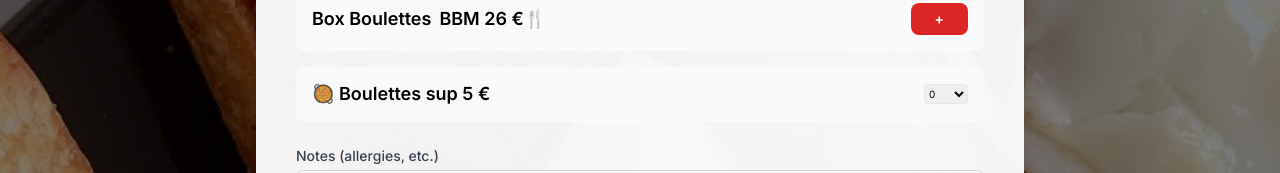
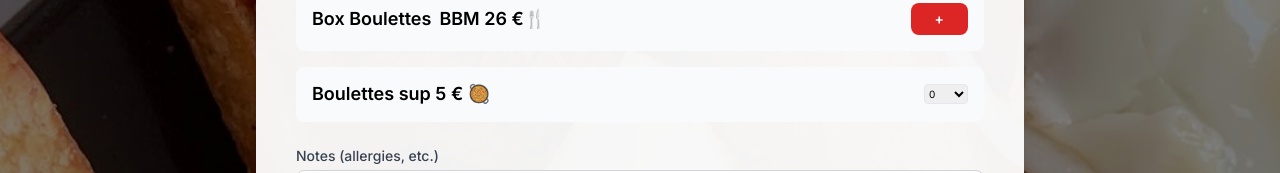
Before and after one commit to jimeye/mekboubaV2, a Next.js app: page /reservation in a window 1280 px wide. Shown: the part 417-590 px from the top of the page. Built offline with nearby package versions, Linux system fonts and the light colour scheme.

Commit message:
Label du sélecteur unique : 'Boulettes sup 5 € 🥘'

```diff
--- a/app/reservation/page.js
+++ b/app/reservation/page.js
@@ -339,7 +339,7 @@ export default function ReservationPage() {
                   </div>
                   <div className="bg-gray-50 p-4 rounded-lg mt-4 mb-4">
                     <div className="flex flex-row items-center justify-between">
-                      <span className="font-semibold text-lg leading-tight">🥘 Boulettes sup 5 €</span>
+                      <span className="font-semibold text-lg leading-tight">Boulettes sup 5 € 🥘</span>
                       <select
                         className="border rounded px-0 py-0 text-[10px] w-11 h-5 ml-2"
                         value={formData.boulettesSuppGlobal}
```
